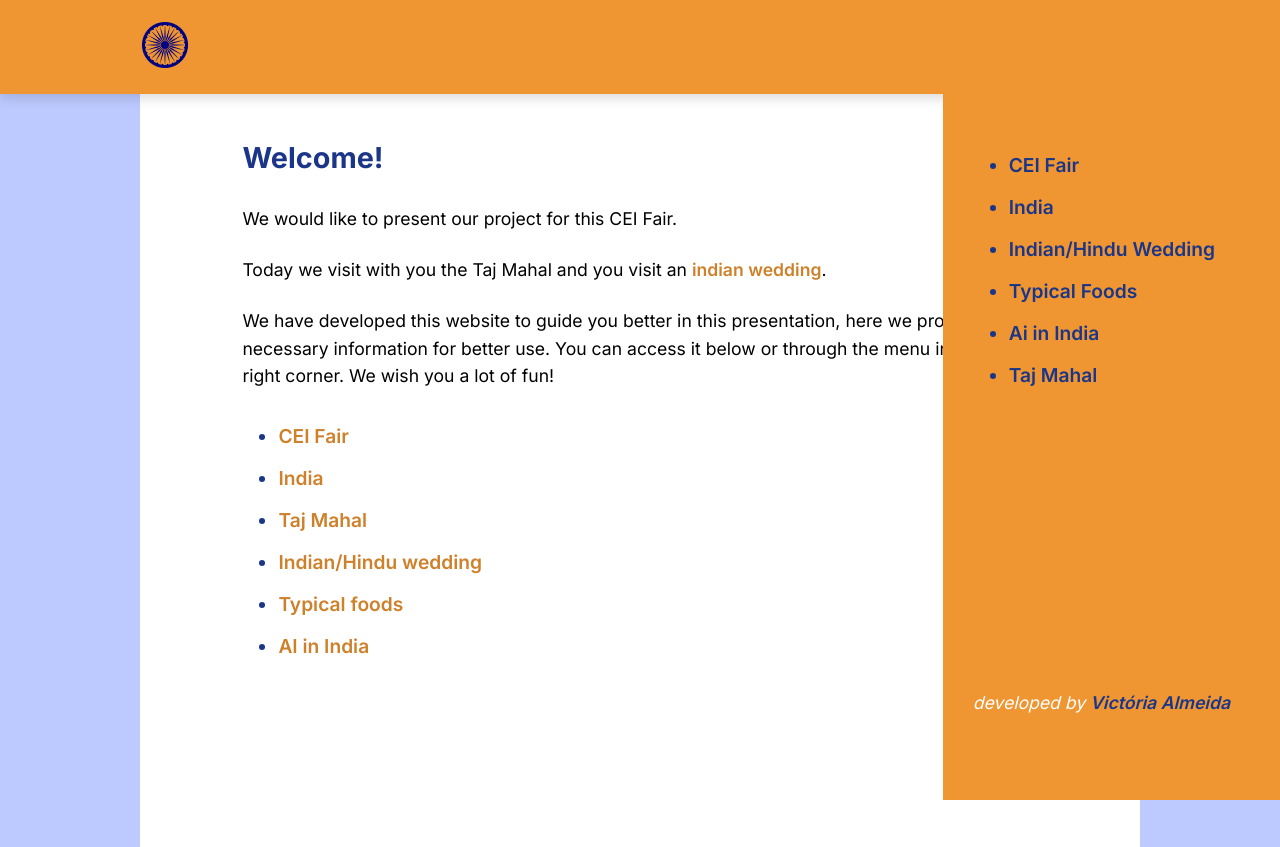
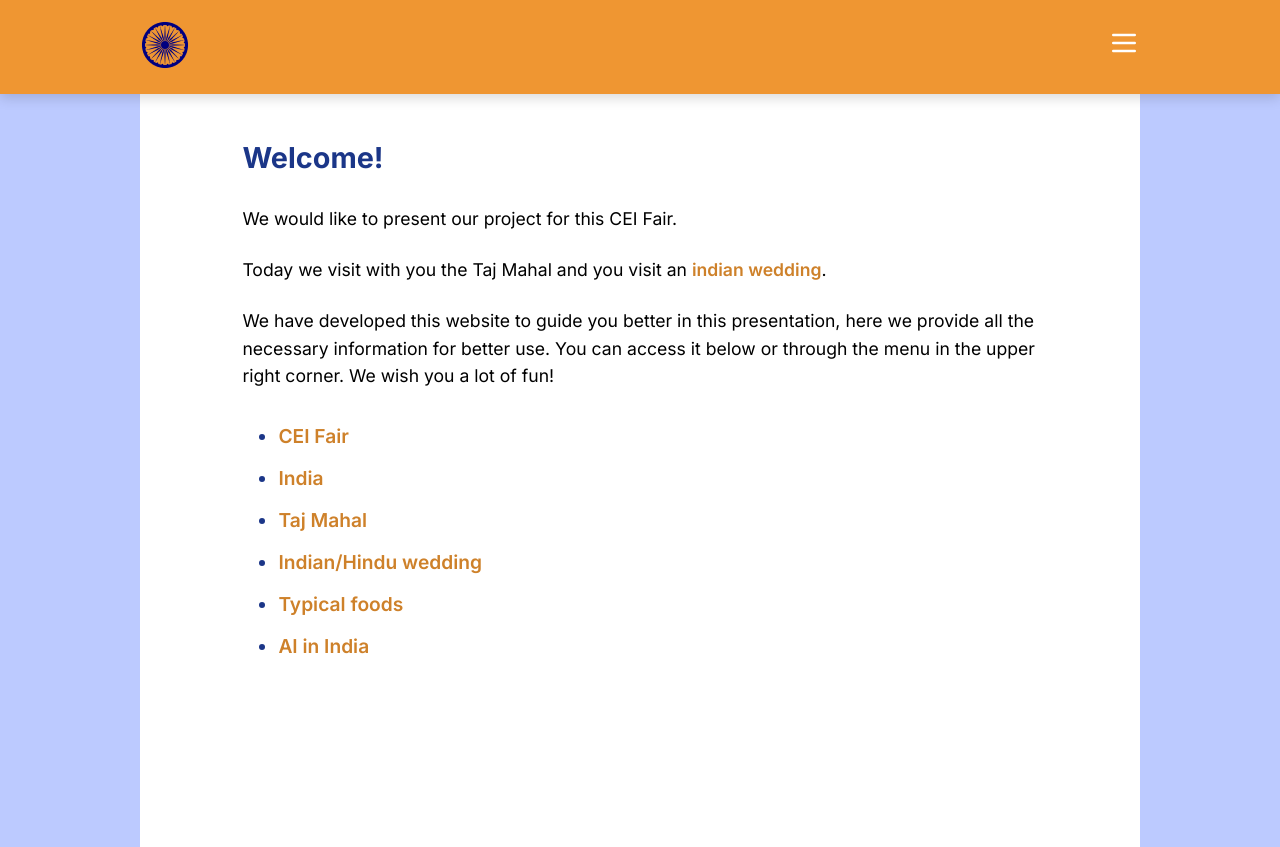
Before and after one commit to ma-vick/india-ceifair, a React (Vite) app: page / in a window 1280 px wide. Built offline with nearby package versions, Linux system fonts and the light colour scheme; a web font is replaced by a local one.

Commit message:
finish sidebar

```diff
--- a/package.json
+++ b/package.json
@@ -10,6 +10,7 @@
     "preview": "vite preview"
   },
   "dependencies": {
+    "prop-types": "^15.8.1",
     "react": "^18.2.0",
     "react-dom": "^18.2.0",
     "react-icons": "^4.10.1",
--- a/src/components/Header/Header.jsx
+++ b/src/components/Header/Header.jsx
@@ -1,18 +1,26 @@
+import { useState } from "react";
 import "./Header.css";
 import Logo from "../../assets/imgs/brasao-india.png";
 import { LuMenu } from "react-icons/lu";
+import { IoMdClose } from "react-icons/io";
 import { Link } from "react-router-dom";
 import SideBar from "../SideBar/SideBar";
 
 function Header() {
+  const [sidebar, setSidebar] = useState(false);
+
+  const showSidebar = () => setSidebar(!sidebar);
+
   return (
     <header className="header">
-      <SideBar />
+      {sidebar && <SideBar isVisible={sidebar} />}
       <div className="container">
-        <Link to='/'><img src={Logo} alt="Logo" className="logo" /></Link>
+        <Link to="/">
+          <img src={Logo} alt="Logo" className="logo" />
+        </Link>
         <span className="menu-info">
-          <button className="menu">
-            <LuMenu color="white" />
+          <button className="menu" onClick={showSidebar}>
+            {!sidebar ? <LuMenu color="white" /> : <IoMdClose color="white" />}
           </button>
         </span>
       </div>
--- a/src/components/SideBar/SideBar.css
+++ b/src/components/SideBar/SideBar.css
@@ -1,13 +1,18 @@
 .nav-sidebar {
-    display: flex;
+  display: none;
   flex-direction: column;
   justify-content: space-between;
   position: absolute;
   right: 0;
   background-color: #ef9632;
   min-height: 100vh;
-    padding: 80px 50px 40px 30px;
+  margin-top: 7vh;
+  padding: 0 50px 40px 20px;
   max-width: 60vw;
+}
+
+.active {
+    display: flex;
 }
 
 .nav-sidebar ul li a {
--- a/src/components/SideBar/SideBar.jsx
+++ b/src/components/SideBar/SideBar.jsx
@@ -1,34 +1,47 @@
-import { Link } from 'react-router-dom';
-import './SideBar.css';
+import { PropTypes } from 'prop-types';
+import { Link } from "react-router-dom";
+import "./SideBar.css";
+import { useState } from 'react';
 
-export default function SideBar(){
+export default function SideBar({ isVisible }) {
+    const [setIsVisible] = useState(isVisible);
+
   return (
-        <nav className='nav-sidebar'>
+    <nav className={`nav-sidebar ${isVisible ? "active" : ""}`}>
       <div className="nav-container">
-                <ul className='ul-sidebar'>
+        <ul className="ul-sidebar">
           <li>
-                        <Link to="cei-fair">CEI Fair</Link>
+            <Link to="cei-fair" onClick={() => isVisible && setIsVisible(false)}>CEI Fair</Link>
           </li>
           <li>
-                        <Link to="india">India</Link>
+            <Link to="india" onClick={() => isVisible && setIsVisible(false)}>India</Link>
           </li>
           <li>
-                        <Link to="wedding">Indian/Hindu Wedding</Link>
+            <Link to="wedding" onClick={() => isVisible && setIsVisible(false)}>Indian/Hindu Wedding</Link>
           </li>
           <li>
-                        <Link to="foods">Typical Foods</Link>
+            <Link to="foods" onClick={() => isVisible && setIsVisible(false)}>Typical Foods</Link>
           </li>
           <li>
-                        <Link to="ai">Ai in India</Link>
+            <Link to="ai" onClick={() => isVisible && setIsVisible(false)}>Ai in India</Link>
           </li>
           <li>
-                        <Link to="taj-mahal">Taj Mahal</Link>
+            <Link to="taj-mahal" onClick={() => isVisible && setIsVisible(false)}>Taj Mahal</Link>
           </li>
         </ul>
       </div>
       <div className="credits">
-                <p>developed by <a href="https://github.com/ma-vick" target="_blank" rel='noreferrer'>Victória Almeida</a></p>
+        <p>
+          developed by{" "}
+          <a href="https://github.com/ma-vick" target="_blank" rel="noreferrer">
+            Victória Almeida
+          </a>
+        </p>
       </div>
     </nav>
   );
 }
+
+SideBar.propTypes = {
+    isVisible: PropTypes.bool,
+};
--- a/src/main.jsx
+++ b/src/main.jsx
@@ -14,7 +14,6 @@
 
 const router = createBrowserRouter([
   {
-    path: '/',
     element: <App />,
     children: [
       {
```
Also changed, not shown: 1 other file (tests, documents, lock files or other folders). Lines whose indentation alone changed are shown as unchanged.
